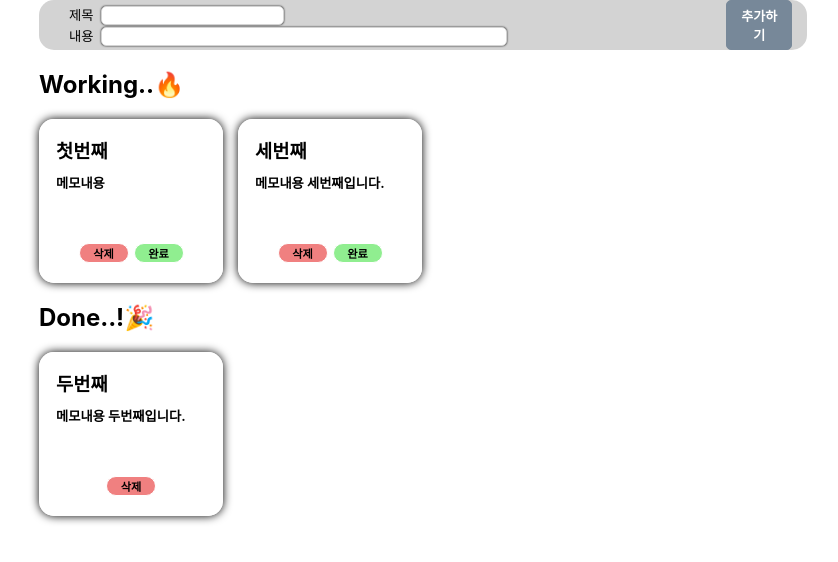
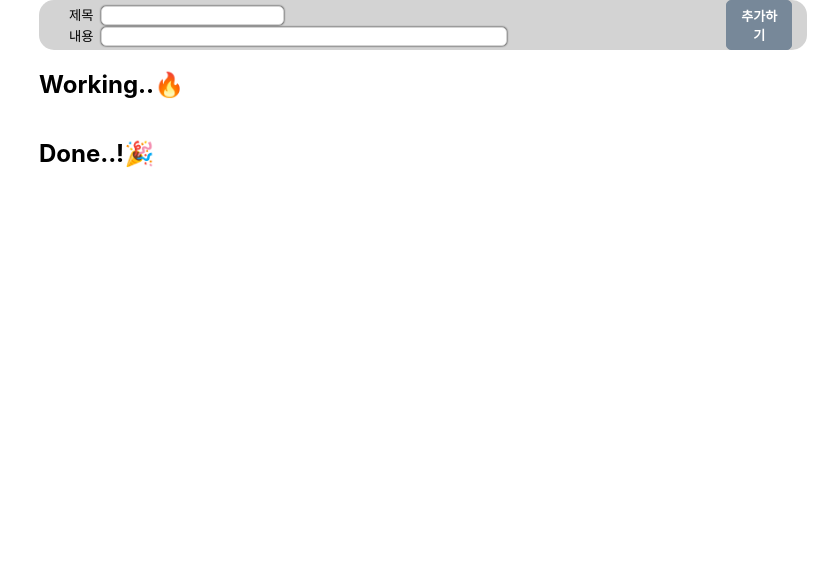
Before and after one commit to vmflxu/reactHW, a React (Create React App) app: page / in a window 1280 px wide. Shown: the top 562 px of the page, without its empty margins (217-1055 px from the left). Built offline with nearby package versions, Linux system fonts and the light colour scheme.

Commit message:
drilling

```diff
--- a/src/App.css
+++ b/src/App.css
@@ -109,12 +109,12 @@ input {
   box-shadow: 0px 0px 5px black;
   color : white;
 }
-.done {
+.done-or-cancel {
   background-color: lightgreen;
   border : 1px solid white;
   color: black;
 }
-.done:hover {
+.done-or-cancel:hover {
   background-color: green;
   border : 1px solid green;
   box-shadow: 0px 0px 5px black;
--- a/src/App.jsx
+++ b/src/App.jsx
@@ -1,87 +1,11 @@
 import './App.css';
+import Box from './components/Box.jsx'
 import { useState } from 'react';
 
-
 function App() {
-  const [todoList, setTodoList] = useState([{
-    id: 0,
-    title: "첫번째",
-    memo: "메모내용",
-    isWorking: true,
-  },
-  {
-    id: 1,
-    title: "두번째",
-    memo: "메모내용 두번째입니다.",
-    isWorking: false,
-  },
-  {
-    id: 2,
-    title: "세번째",
-    memo: "메모내용 세번째입니다.",
-    isWorking: true,
-  }]);
+  const [todoList, setTodoList] = useState([]);
   const [title, setTitle] = useState("");
   const [memo, setMemo] = useState("");
-
-
-
-
-  function TodoBox({ element }) {
-    return (
-      <div key={element.id} className="list-box">
-        <h3>{element.title}</h3>
-        <h5>{element.memo}</h5>
-        <div className="btnSpace">
-          <ButtonErase elId={element.id} />
-          <ButtonDone elId={element.id} />
-        </div>
-      </div>
-    );
-  }
-  function DoneBox({ element }) {
-    return (
-      <div key={element.id} className="list-box">
-        <h3>{element.title}</h3>
-        <h5>{element.memo}</h5>
-        <div className="btnSpace">
-          <ButtonErase elId={element.id} />
-        </div>
-      </div>
-    );
-  }
-  const ButtonErase = ({ elId }) => {
-    return <button className='erase' onClick={()=>clickEraseButtonHandler(elId)}>삭제</button>;
-  }
-  const ButtonDone = ({ elId }) => {
-    return <button className='done' onClick={()=>clickDoneButtonHandler(elId)}>완료</button>;
-  }
-
-  const clickEraseButtonHandler = (index) => {
-    console.log(todoList[index], index);
-    const temp = todoList.filter((elem, idx) => idx !== index);
-    setTodoList(refreshElementId(temp));
-  }
-
-
-  const clickDoneButtonHandler = (index) => {
-    console.log(`id는 ${index}`);
-    const temp2 = todoList.map((elem) => {
-      if (elem.id === index) {
-        elem.isWorking = false;
-        console.log(elem.id, elem.isWorking);
-      }
-      return elem;
-    });
-    console.log(temp2);
-    setTodoList(refreshElementId(temp2));
-  }
-  const refreshElementId = (arr) => {
-    return arr.map((elem,idx) => {
-      elem.id = idx;
-      return elem;
-    });
-  }
 
   return (
     <div className="main">
@@ -115,7 +39,7 @@ function App() {
             todoList
               .filter((element) => element.isWorking === true)
               .map((element) => {
-                return <TodoBox element={element} />;
+                return <Box element={element} data={todoList} setData={setTodoList} type="todo" />;
               })
           }
         </div>
@@ -126,7 +50,7 @@ function App() {
             todoList
               .filter((element) => element.isWorking === false)
               .map((element) => {
-                return <DoneBox element={element} />;
+                return <Box element={element} data={todoList} setData={setTodoList} type="done" />;
               })
           }
         </div>
--- /dev/null
+++ b/src/btnfunctions.js
@@ -0,0 +1,6 @@
+const refreshElementId = (arr) => {
+    return arr.map((elem, idx) => {
+        elem.id = idx;
+        return elem;
+    });
+}
--- /dev/null
+++ b/src/components/Box.jsx
@@ -0,0 +1,32 @@
+import ButtonErase from "./ButtonErase";
+import ButtonDoneOrCancel from "./ButtonDoneOrCancel";
+
+
+function Box({ element, data, setData, type }) {
+    if (type === "todo") {
+        return (
+            <div key={element.id} className="list-box">
+                <h3>{element.title}</h3>
+                <h5>{element.memo}</h5>
+                <div className="btnSpace">
+                    <ButtonErase elId={element.id} data={data} setData={setData} />
+                    <ButtonDoneOrCancel elId={element.id} data={data} setData={setData} type="done" />
+                </div>
+            </div>
+        );
+    } else {
+        return (
+            <div key={element.id} className="list-box">
+                <h3>{element.title}</h3>
+                <h5>{element.memo}</h5>
+                <div className="btnSpace">
+                    <ButtonErase elId={element.id} data={data} setData={setData} />
+                    <ButtonDoneOrCancel elId={element.id} data={data} setData={setData} type="cancel" />
+                </div>
+            </div>
+        );
+    }
+}
+
+
+export default Box;
--- /dev/null
+++ b/src/components/ButtonDoneOrCancel.jsx
@@ -0,0 +1,28 @@
+function ButtonDoneOrCancel({ elId, data, setData, type }) {
+
+    const refreshElementId = (arr) => {
+        return arr.map((elem, idx) => {
+            elem.id = idx;
+            return elem;
+        });
+    }
+
+    const clickDoneOrCancelButtonHandler = (index, type) => {
+        const temp = data.map((elem) => {
+            if (elem.id === index) {
+                type === 'done' ? elem.isWorking = false : elem.isWorking = true;
+            }
+            return elem;
+        });
+        setData(refreshElementId(temp));
+    }
+
+    if (type === 'done') {
+        return <button className='done-or-cancel' onClick={() => clickDoneOrCancelButtonHandler(elId, 'done')}>완료</button>;
+    } else {
+        return <button className='done-or-cancel' onClick={() => clickDoneOrCancelButtonHandler(elId, 'cancel')}>취소</button>;
+    }
+}
+
+
+export default ButtonDoneOrCancel;
--- /dev/null
+++ b/src/components/ButtonErase.jsx
@@ -0,0 +1,19 @@
+import '../btnfunctions.js';
+
+function ButtonErase({ elId, data, setData }) {
+  const refreshElementId = (arr) => {
+    return arr.map((elem, idx) => {
+        elem.id = idx;
+        return elem;
+    });
+}
+
+const clickEraseButtonHandler = (id) => {
+    const temp = data.filter((elem, idx) => idx !== id);
+    setData(refreshElementId(temp));
+  }
+  return <button className='erase' onClick={() => clickEraseButtonHandler(elId)}>삭제</button>;
+}
+
+
+export default ButtonErase;
```
